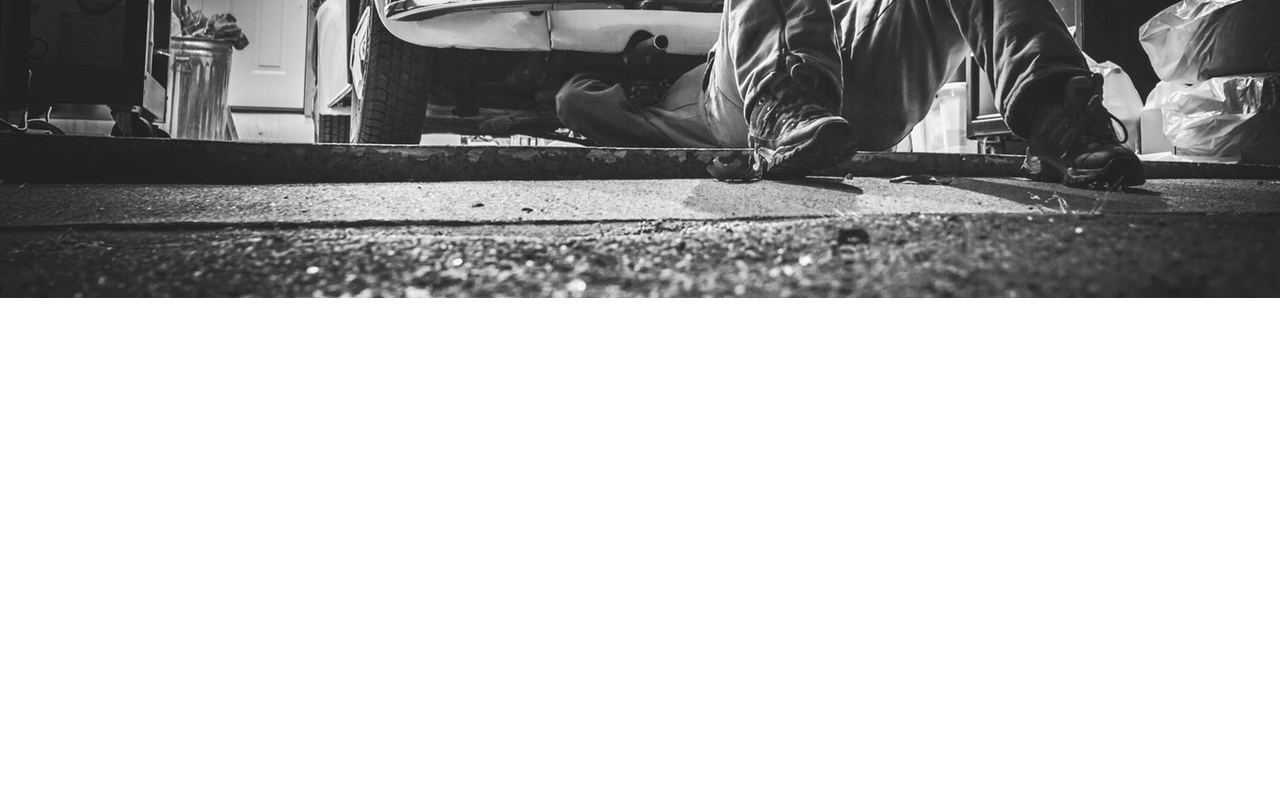
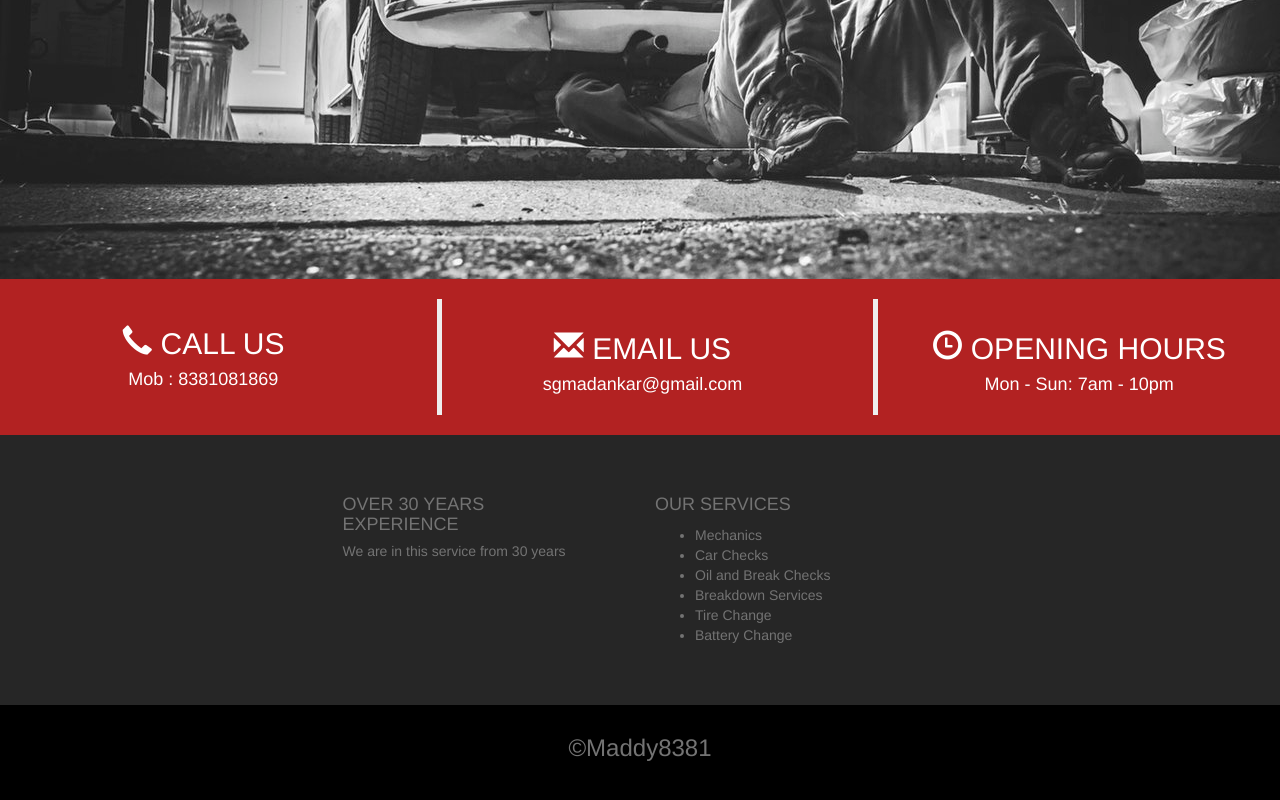
Before and after one commit to maddy8381/CarRepairMaster, an Angular app: page /home in a window 1280 px wide. Shown: the part 346-1146 px from the top of the page. Before the commit the page ends 800 px from the top, so only its background shows below. Built offline with nearby package versions, Linux system fonts and the light colour scheme.

Commit message:
added Sticky Footer

```diff
--- a/src/app/app-routing.module.ts
+++ b/src/app/app-routing.module.ts
@@ -24,5 +24,3 @@ const routes: Routes = [
   exports: [RouterModule]
 })
 export class AppRoutingModule { }
-
-export const routingComponents = []
--- a/src/app/app.component.html
+++ b/src/app/app.component.html
@@ -1,15 +1,9 @@
-<div class="content" role="main">
+<div class="content" role="main" [ngStyle]="{'min-height': clientHeight + 'px', 'margin-bottom': '-250px'}">
   <app-header></app-header>
+  <router-outlet></router-outlet>
+
+  <div style="height: 100px"></div> <!--for footer pushing-->
 </div>
 
-<!-- * * * * * * * * * * * * * * * * * * * * * * * * * * * * * * * -->
-<!-- * * * * * * * * * * * The content above * * * * * * * * * * * -->
-<!-- * * * * * * * * * * is only a placeholder * * * * * * * * * * -->
-<!-- * * * * * * * * * * and can be replaced. * * * * * * * * * * * -->
-<!-- * * * * * * * * * * * * * * * * * * * * * * * * * * * * * * * -->
-<!-- * * * * * * * * * * End of Placeholder * * * * * * * * * * * -->
-<!-- * * * * * * * * * * * * * * * * * * * * * * * * * * * * * * * -->
 
-
-
-<router-outlet></router-outlet>
+<app-footer></app-footer>
--- a/src/app/app.component.ts
+++ b/src/app/app.component.ts
@@ -7,4 +7,8 @@ import { Component } from '@angular/core';
 })
 export class AppComponent {
   title = 'CarRepairMaster';
+  clientHeight: number;
+  constructor() {
+    this.clientHeight = window.innerHeight;
+ }
 }
--- a/src/app/app.module.ts
+++ b/src/app/app.module.ts
@@ -10,6 +10,7 @@ import { ServicesComponent } from './services/services.component';
 import { ContactUsComponent } from './contact-us/contact-us.component';
 import { LoginComponent } from './login/login.component';
 import { PageNotFoundComponent } from './page-not-found/page-not-found.component';
+import { FooterComponent } from './footer/footer.component';
 
 @NgModule({
   declarations: [
@@ -20,7 +21,8 @@ import { PageNotFoundComponent } from './page-not-found/page-not-found.component
     ServicesComponent,
     ContactUsComponent,
     LoginComponent,
-    PageNotFoundComponent
+    PageNotFoundComponent,
+    FooterComponent
   ],
   imports: [
     BrowserModule,
--- /dev/null
+++ b/src/app/footer/footer.component.css
@@ -0,0 +1,4 @@
+.footer-content {
+    max-width: 1920px; /* width of my laptop */
+    margin: auto;
+  }
--- /dev/null
+++ b/src/app/footer/footer.component.html
@@ -0,0 +1,54 @@
+<div class="footer-content">
+    <div class="row" style="background-color: #B22222;color: white;margin-top: 75px;">
+        <div class="col-md-4 center-text">
+            <br>
+            <h2 style="padding-top: 5px;"><span class="glyphicon glyphicon-earphone"></span> CALL US</h2>
+            <h4>Mob : 8381081869</h4>
+        </div>
+        <div class="col-md-4 center-text">
+            <br>
+            <blockquote>
+                    <h2><span class="glyphicon glyphicon-envelope"></span> EMAIL US</h2>
+                    <h4>sgmadankar@gmail.com</h4>
+            </blockquote>
+        </div>
+        <div class="col-md-4 center-text">
+            <br>
+            <blockquote>
+                <h2><span class="glyphicon glyphicon-time"></span> OPENING HOURS</h2>
+                <h4>Mon - Sun: 7am - 10pm</h4>
+            </blockquote>
+        </div>
+    </div>
+    <div class="footer" style="background-color: #262626; color: #737373;">
+        <div class="container-fluid" >
+            <div class="agile-footer-grids" style="margin-top: 50px;margin-bottom: 50px;">
+            <div class="col-md-3 w3-agile-footer-grid"></div>
+                <div class="col-md-3 w3-agile-footer-grid">
+                    <h4>OVER 30 YEARS <br>EXPERIENCE</h4>
+                    <h5>We are in this service from 30 years</h5>
+                </div>
+                <div class="col-md-3 w3-agile-footer-grid">
+                    <h4>OUR SERVICES </h4>
+                    <ul>
+                        <li>Mechanics</li>
+                        <li>Car Checks</li>
+                        <li>Oil and Break Checks</li>
+                        <li>Breakdown Services</li>
+                        <li>Tire Change</li>
+                        <li>Battery Change</li>
+
+                    </ul>
+                </div>
+                <div class="clearfix"> </div>
+            </div>
+        </div>
+    </div>
+
+    <!-- footer -->
+
+    <!-- copyright -->
+    <div style="background-color: black; color: #737373; padding-top: 10px;padding-bottom: 30px;">
+        <h3 class="center-text">©Maddy8381</h3>
+    </div>
+</div>
--- /dev/null
+++ b/src/app/footer/footer.component.ts
@@ -0,0 +1,15 @@
+import { Component, OnInit } from '@angular/core';
+
+@Component({
+  selector: 'app-footer',
+  templateUrl: './footer.component.html',
+  styleUrls: ['./footer.component.css']
+})
+export class FooterComponent implements OnInit {
+
+  constructor() { }
+
+  ngOnInit() {
+  }
+
+}
--- a/src/styles.css
+++ b/src/styles.css
@@ -1 +1,3 @@
-/* You can add global styles to this file, and also import other style files */
+.center-text{
+    text-align: center;
+}
```
Also changed, not shown: 1 other file (tests, documents, lock files or other folders).
